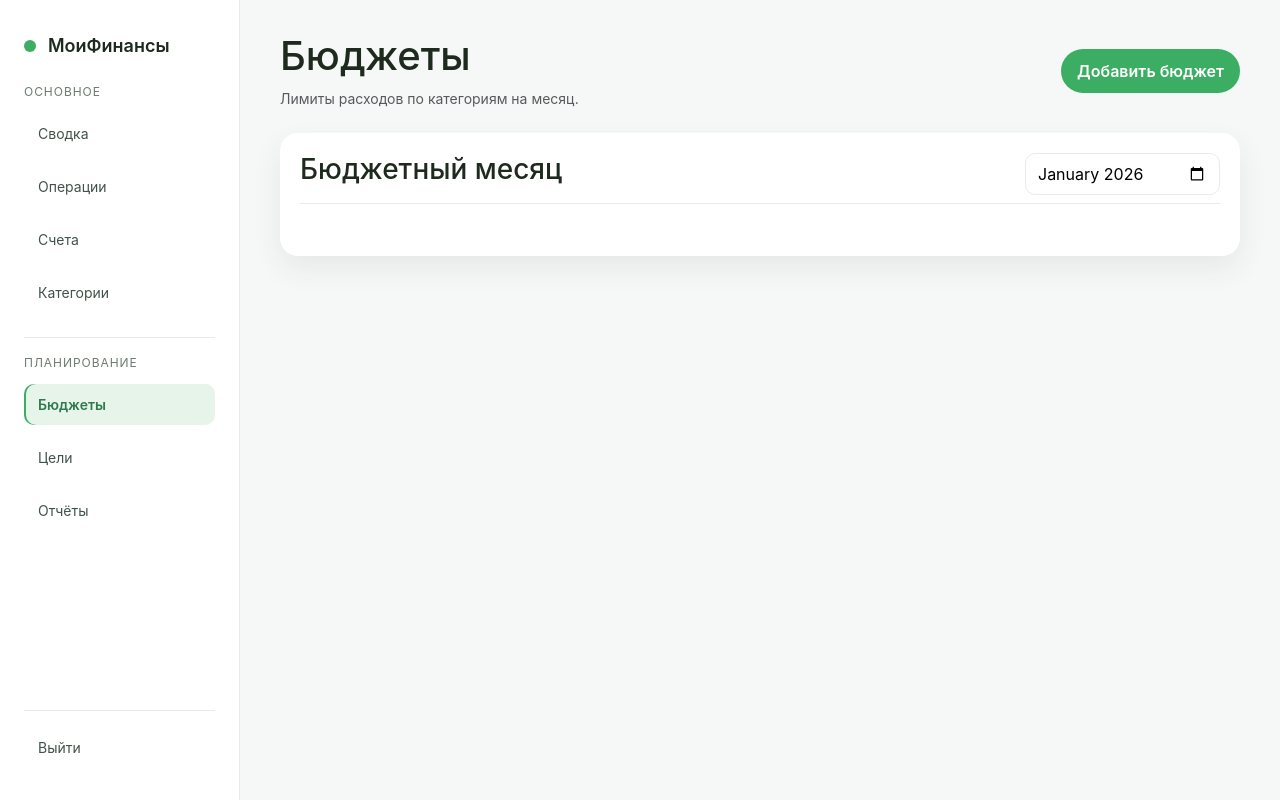
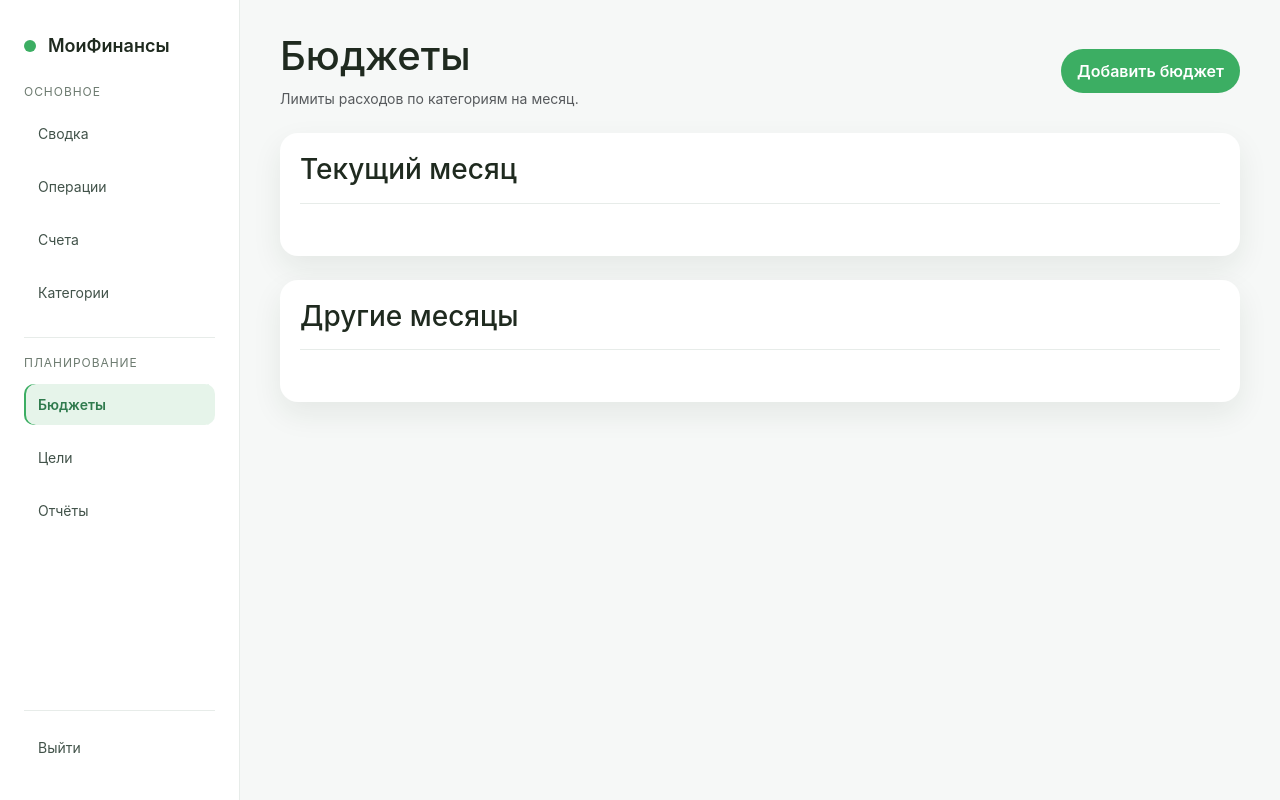
Before and after one commit to chufachek/MyFinances, a PHP site: page /budgets in a window 1280 px wide. Run offline with PHP 8.4, Linux system fonts and the light colour scheme; a user stored in the database is signed in; data comes from the database, SQL or seed files in the repository; some libraries are stand-ins or nearby versions.

Commit message:
Update budgets month grouping

```diff
--- a/app/Controllers/BudgetsController.php
+++ b/app/Controllers/BudgetsController.php
@@ -52,7 +52,6 @@ class BudgetsController
 
     public function index()
     {
-        $month = isset($_GET['month']) ? $_GET['month'] : date('Y-m');
         $pdo = Database::connection();
         try {
             $this->ensureBudgetsTable($pdo);
@@ -66,23 +65,22 @@ class BudgetsController
                         ON t.user_id = b.user_id
                         AND t.category_id = b.category_id
                         AND t.tx_type = 'expense'
-                        AND DATE_FORMAT(t.tx_date, '%Y-%m') = :period_month
-                     WHERE b.user_id = :user_id AND b.period_month = :period_month
+                        AND DATE_FORMAT(t.tx_date, '%Y-%m') = b.period_month
+                     WHERE b.user_id = :user_id
                      GROUP BY b.budget_id
-                     ORDER BY c.name"
+                     ORDER BY b.period_month DESC, c.name"
                 );
             } else {
                 $stmt = $pdo->prepare(
                     "SELECT b.*, c.name AS category_name, 0 AS spent
                      FROM budgets b
                      JOIN categories c ON c.category_id = b.category_id
-                     WHERE b.user_id = :user_id AND b.period_month = :period_month
-                     ORDER BY c.name"
+                     WHERE b.user_id = :user_id
+                     ORDER BY b.period_month DESC, c.name"
                 );
             }
             $params = [
                 'user_id' => Auth::userId(),
-                'period_month' => $month,
             ];
             $stmt->execute($params);
             $budgets = $stmt->fetchAll();
--- a/app/Views/budgets.php
+++ b/app/Views/budgets.php
@@ -9,10 +9,16 @@
 
     <div class="panel">
         <div class="panel__header">
-            <h3>Бюджетный месяц</h3>
-            <input type="month" id="budgets-month" class="select-inline">
+            <h3>Текущий месяц</h3>
         </div>
         <div id="budgets-table" class="table"></div>
+    </div>
+
+    <div class="panel">
+        <div class="panel__header">
+            <h3>Другие месяцы</h3>
+        </div>
+        <div id="budgets-table-other" class="table"></div>
     </div>
 
     <div class="modal fade" id="budgets-modal" tabindex="-1" aria-hidden="true">
```
Also changed, not shown: public/assets/js/app.js.
